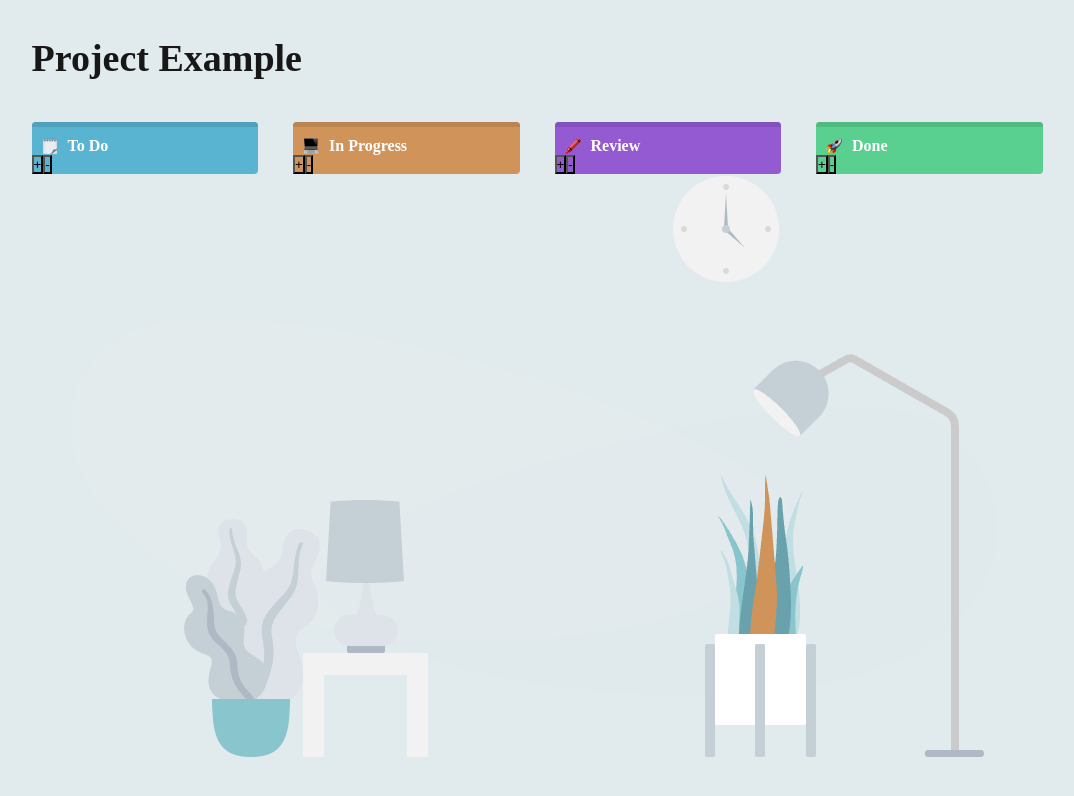
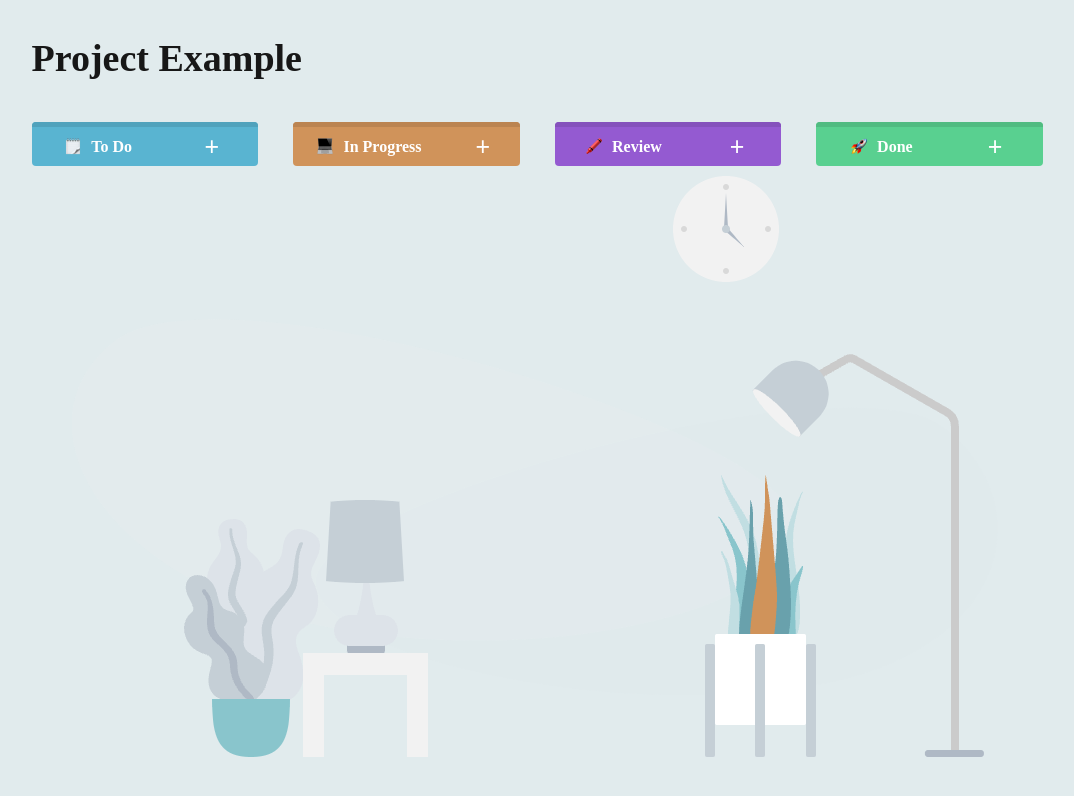
Before and after one commit to Maxim93mk/TODO, a React (Create React App) app: page / in a window 1280 px wide. Shown: the top 796 px of the page, without its empty margins (133-1207 px from the left). Built offline with nearby package versions, Linux system fonts and the light colour scheme.

Commit message:
Добавлена стилизация на кнопку - добавить задачу

```diff
--- a/src/components/tasks/css/tasks.css
+++ b/src/components/tasks/css/tasks.css
@@ -1,4 +1,4 @@
-.tasks-block{
+.card-section{
     border-radius: 4px;
     margin-top: 42px;
     max-width: 300px;
@@ -6,21 +6,35 @@
     height: 100%;
 }
 
-.tasks-block-line{
+.card-section-line{
      border-radius: 4px 4px 0px 0px;
      height: 5px;
 }
-
-.tasks-block__header{
+.card-section-header{
+    display: flex;
+    align-items: center;
+    justify-content: space-around;
+}
+.card-section-header-descr{
     display: flex;
     gap: 10px;
     align-items: center;
-    margin-left: 10px;
-    margin-top: 10px;
 }
 
-.tasks-block__title{
+.card-section-header-descr-title{
     color: #FFFFFF;
     font-size: 16px;
     font-weight: 700;
 }
+
+.card-section-header-addtask{
+    padding: 5px;
+    font-size: 25px;
+    color:#FFFFFF;
+    border: none;
+    cursor: pointer;
+}
+
+.card-section-header-addtask:hover{
+    background-color: rgba(255, 255, 255, 0.3);
+}
--- a/src/components/tasks/tasks.jsx
+++ b/src/components/tasks/tasks.jsx
@@ -3,27 +3,23 @@ import TaskItem from "./task-item";
 import '../tasks/css/tasks.css'
 
 
-function TasksMain({data, mainColor, borderColor, cardsTitle, cardsIcons}) {
+function TasksMain({ data, mainColor, borderColor, cardsTitle, cardsIcons }) {
 
 
     return (
         <>
-            <div className="tasks-block" style={mainColor}>
-                <div className="tasks-block-line" style={borderColor}></div>
-                <div >
-                    <div className="tasks-block__header">
-                        <img src={cardsIcons} alt={`${cardsTitle} icon`}/>
-                        <h2 className="tasks-block__title">{cardsTitle}</h2>
+            <section className="card-section" style={mainColor}>
+                <div className="card-section-line" style={borderColor}></div>
+                <div className="card-section-header">
+                    <div className="card-section-header-descr">
+                        <img src={cardsIcons} alt={`${cardsTitle} icon`} />
+                        <h2 className="card-section-header-descr-title">{cardsTitle}</h2>
                     </div>
-                    <div className="btns">
-                        <button className='fr'>+</button>
-                        <button>-</button>
-                    </div>
-
+                        <button className="card-section-header-addtask">+</button>
                 </div>
                 {/* {Task} */}
 
-            </div>
+            </section>
         </>
     );
 }
```
Also changed, not shown: src/components/tasks/css/task-item.css (line endings or trailing spaces).
